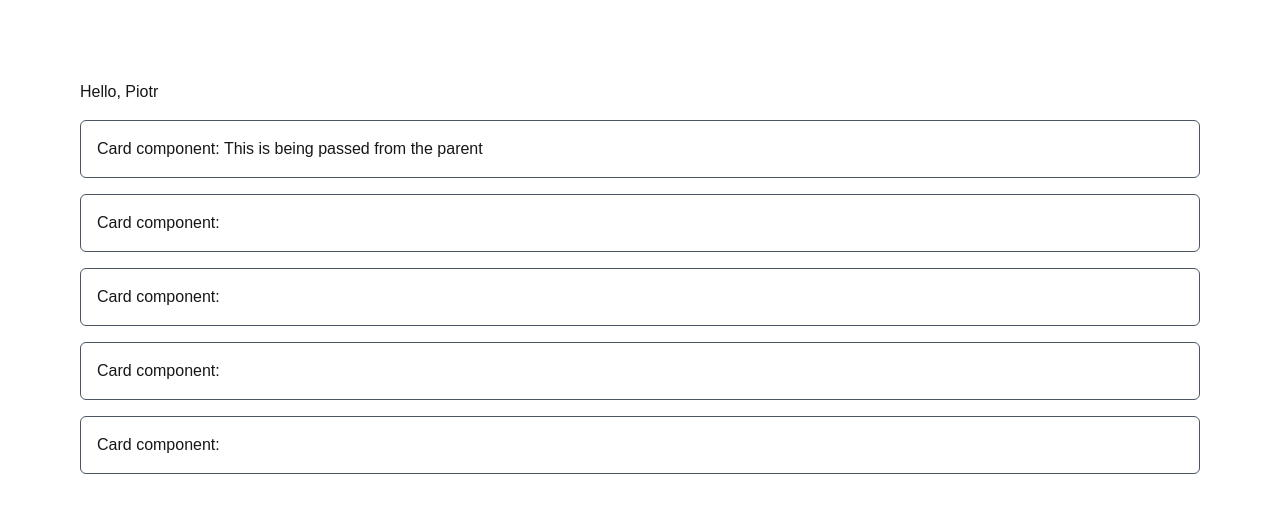
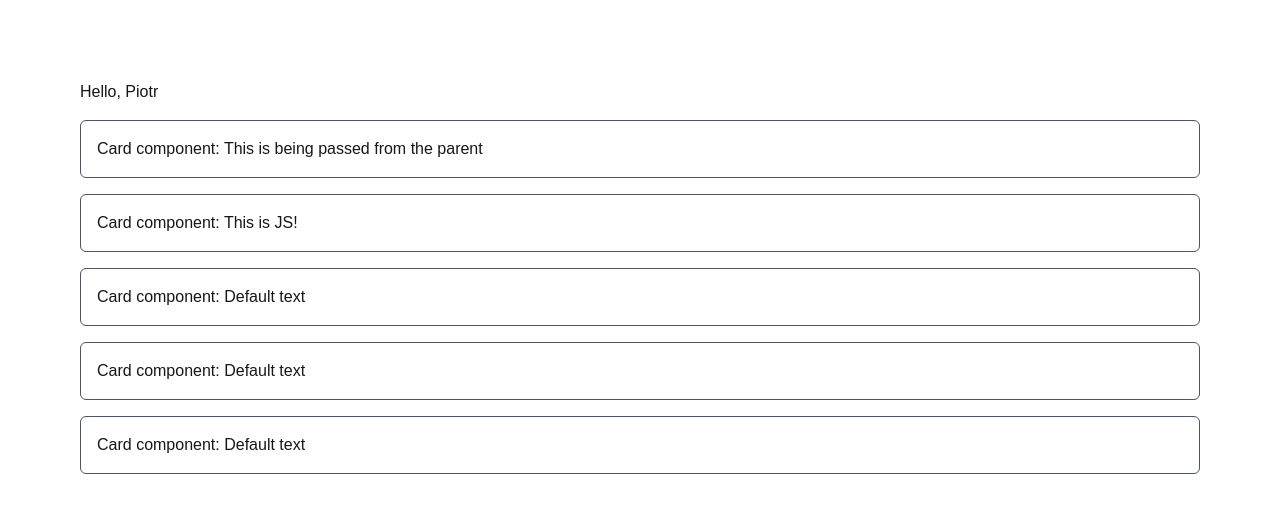
Before and after one commit to docscodes/next-blog, a Next.js app: page / in a window 1280 px wide. Shown: the top 512 px of the page. Built offline with nearby package versions, Linux system fonts and the light colour scheme.

Commit message:
default props

```diff
--- a/app/page.js
+++ b/app/page.js
@@ -1,7 +1,7 @@
-function Card(props) {
+function Card({text = "Default text"}) {
   return (
     <div className="border rounded-md border-gray-600 p-4">
-      Card component: {props.text}
+      Card component: {text}
     </div>
   );
 }
@@ -14,7 +14,7 @@ export default function Home() {
       <div className="p-20 space-y-4">
         <div>Hello, {name}</div>
         <Card text="This is being passed from the parent" />
-        <Card />
+        <Card text={"This is JS!"} />
         <Card />
         <Card />
         <Card />
```
